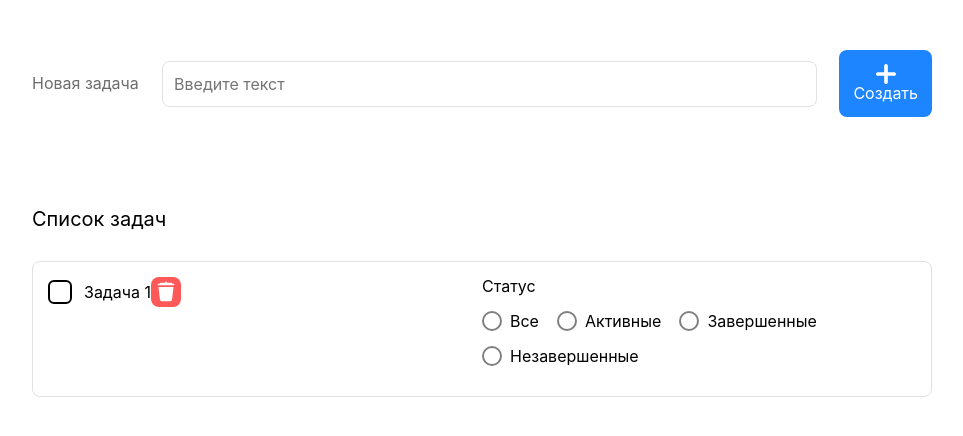
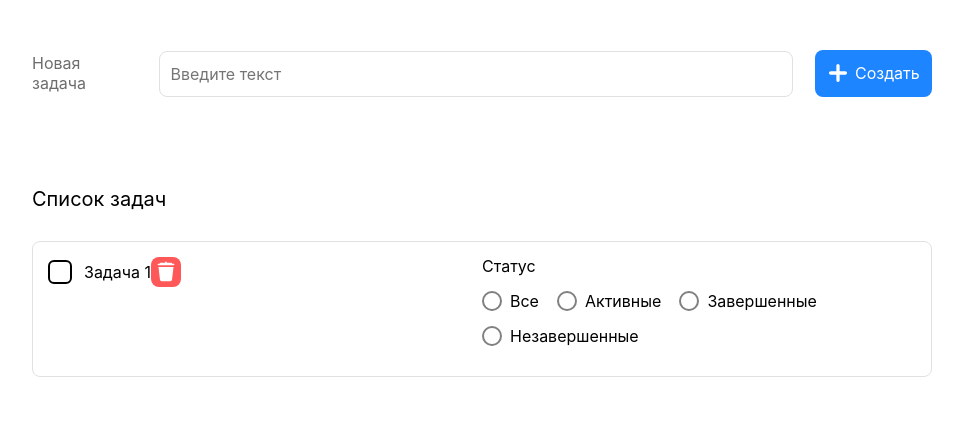
Before and after one commit to sladenkiydelfinchik/todo-app, a React (Vite) app: page / in a window 1280 px wide. Shown: the top 436 px of the page, without its empty margins (18-981 px from the left). Built offline with nearby package versions, Linux system fonts and the light colour scheme.

Commit message:
fix button style

```diff
--- a/src/components/Form/Form.jsx
+++ b/src/components/Form/Form.jsx
@@ -8,7 +8,7 @@ const Form = () => {
                 onSubmit={e => e.preventDefault()}>
                 <span className={styles.FormHeader}>Новая задача</span>
                 <input className={styles.FormInput} type="text" placeholder="Введите текст" />
-                <button className={styles.FormSubmit}> <img src={plusIcon} /> Создать</button>
+                <button className={styles.FormSubmit}> <img src={plusIcon} />Создать</button>
             </form>
         </div>
     );
--- a/src/components/Form/Form.module.css
+++ b/src/components/Form/Form.module.css
@@ -25,8 +25,15 @@
   border-radius: 8px;
   color: #ffffff;
   padding: 14px;
+  display: flex;
+  min-width: 117px;
 }
 
 .FormSubmit:hover {
   background-color: #56a4ff;
 }
+
+.FormSubmit img {
+  margin-right: 8px;
+  height: 18px;
+}
```
